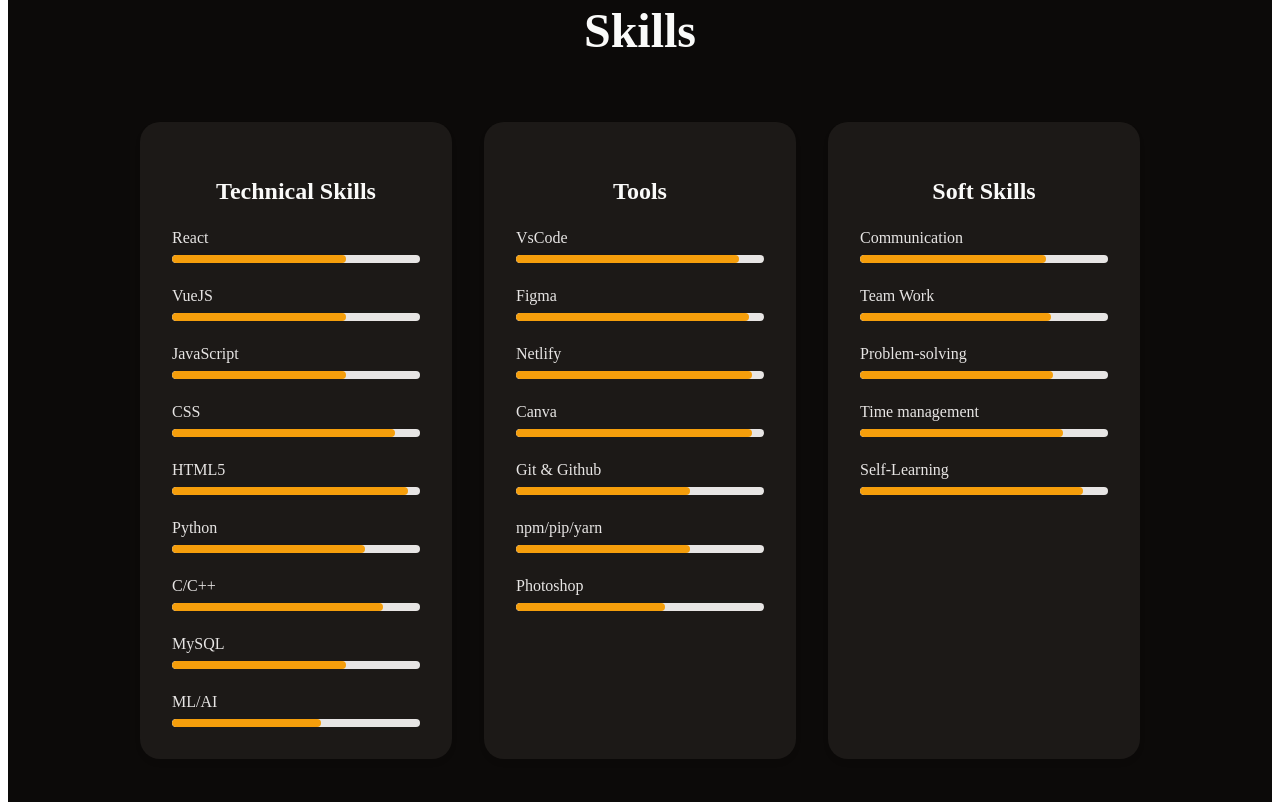
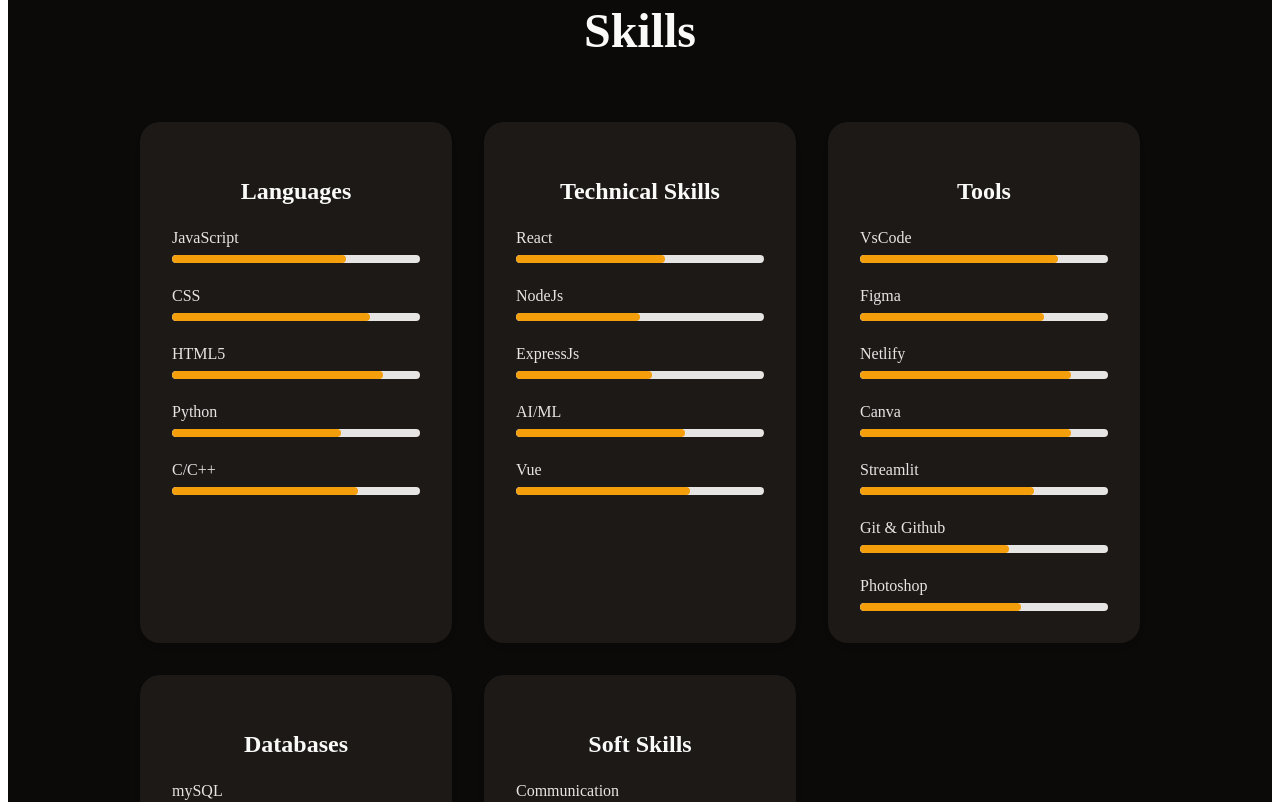
Before and after one commit to Yeshijrod28/My-portfolio-app, a React (Vite) app: page / in a window 1280 px wide. Shown: the part 1740-2542 px from the top of the page. Built offline with nearby package versions, Linux system fonts and the light colour scheme.

Commit message:
skills updated

```diff
--- a/src/components/Skills.jsx
+++ b/src/components/Skills.jsx
@@ -5,31 +5,44 @@
 const Skills = () => {
   const skillCategories = [
     {
+      title: 'Languages',
+      skills: [
+        { name: 'JavaScript', level: 70 },
+        { name: 'CSS', level: 80 },
+        { name: 'HTML5',level: 85 },
+        { name: 'Python', level: 68 },
+        { name: 'C/C++',level:75 },
+      ],
+    },
+    {
       title: 'Technical Skills',
       skills: [
-        { name: 'React', level: 70 },
-        { name: 'VueJS', level: 70},
-        { name: 'JavaScript', level: 70 },
-        { name: 'CSS', level: 90 },
-        { name: 'HTML5',level: 95 },
-        { name: 'Python', level: 78 },
-        { name: 'C/C++',level:85 },
-        { name: 'MySQL', level:70},
-        { name: 'ML/AI', level:60 },
+        { name: 'React', level: 60 },
+        { name: 'NodeJs', level: 50 },
+        { name: 'ExpressJs',level: 55 },
+        { name: 'AI/ML', level: 68 },
+        { name: 'Vue',level:70 },
       ],
     },
     {
       title: 'Tools',
       skills: [
-        { name: 'VsCode',level:90 },
-        { name: 'Figma',level:94 },
-        { name: 'Netlify',level:95 },
-        { name: 'Canva', level: 95 },
-        { name: 'Git & Github', level:70 },
-        { name: 'npm/pip/yarn', level:70},
-        { name: 'Photoshop',level:60 },
+        { name: 'VsCode',level:80 },
+        { name: 'Figma',level:74 },
+        { name: 'Netlify',level:85 },
+        { name: 'Canva', level: 85 },
+        { name: 'Streamlit', level: 70 },
+        { name: 'Git & Github', level:60 },
+        { name: 'Photoshop',level:65 },
 
 
+      ],
+    },
+    {
+      title: 'Databases',
+      skills: [
+        { name: 'mySQL', level:65},
+        { name: 'MongoDB',level:50 },
       ],
     },
     {
@@ -38,7 +51,7 @@
         { name: 'Communication', level:75},
         { name: 'Team Work',level:77 },
         { name: 'Problem-solving',level:78 },
-        { name: 'Time management',level:82 },
+        { name: 'Time management',level:72 },
         { name: 'Self-Learning', level:90},
       ],
     },
```
